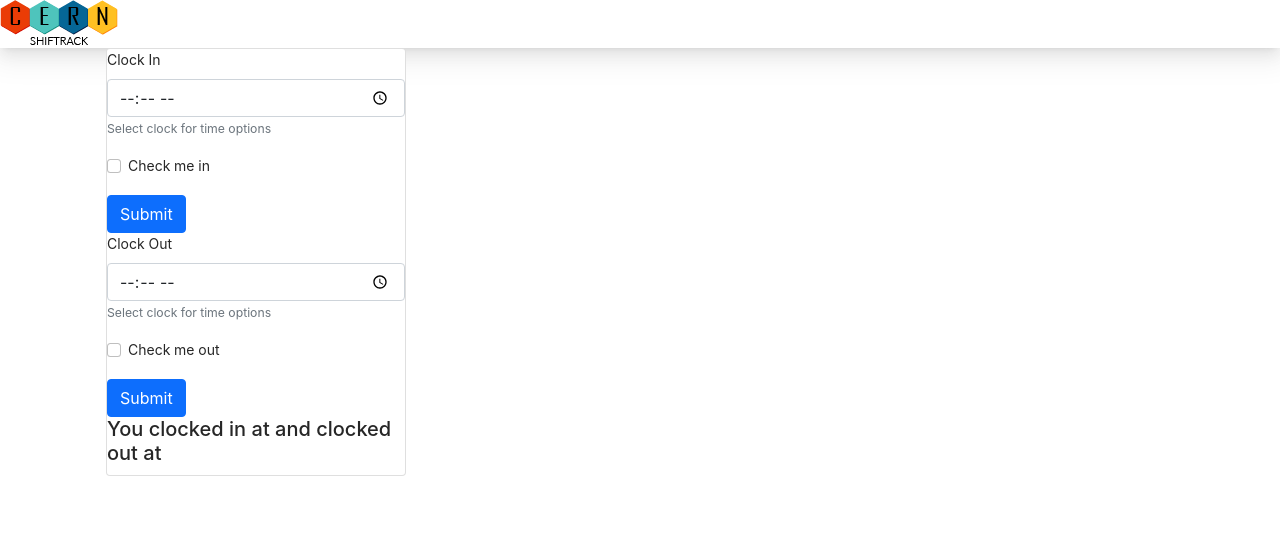
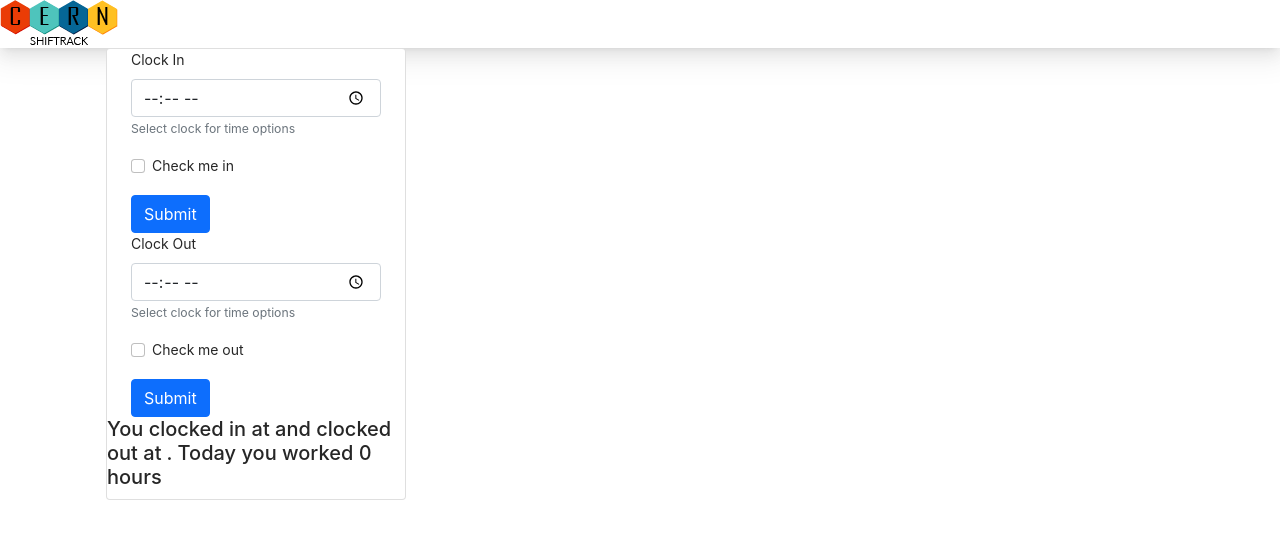
Before and after one commit to ElcinKoyuncu/CERN_Shiftrack, a React (Create React App) app in the folder client/: page /clock in a window 1280 px wide. Shown: the top 536 px of the page. Built offline with nearby package versions, Linux system fonts and the light colour scheme.

Commit message:
robs updates

```diff
--- a/client/src/Components/Clock/clock.js
+++ b/client/src/Components/Clock/clock.js
@@ -1,4 +1,5 @@
 // import './App.css';
+import 'bootstrap/dist/css/bootstrap.min.css';
 import Container from 'react-bootstrap/Container';
 import Col from 'react-bootstrap/Container';
 import Row from 'react-bootstrap/Container';
@@ -6,7 +7,6 @@ import Card from 'react-bootstrap/Card';
 import Button from 'react-bootstrap/Button';
 import Form from 'react-bootstrap/Form';
 import React, { useState } from 'react';
-// import './index.css';
 
 function Clock() {
 
@@ -32,13 +32,20 @@ function Clock() {
 
   };
 
+//   const d1 = formData.clockin; //"now"
+//   const d2 = formData.clockout;  // some date
+//   const diff = Math.abs(d2-d1);  // difference in milliseconds
+
   return (
+
     <Container>
         <Row className="justify-content-md-center">
             <Col>
                 <Card class="clockIn" title="Start of Day" style={{ width: 300 }}>
 
                 <Form onSubmit={handleSubmit}>
+                    <Row>
+                        <Col>
                             <Form.Group className="mb-3" controlId="formBasicEmail">
                                 <Form.Label>Clock In</Form.Label>
                                 <Form.Control type="time" placeholder="Enter HH:MM" name="clockin" onChange={handleChange}/>
@@ -52,6 +59,10 @@ function Clock() {
                             <Button variant="primary" type="submit">
                                 Submit
                             </Button>
+                        </Col>
+                    </Row>
+                    <Row>
+                        <Col>
                             <Form.Group className="mb-3" controlId="formBasicEmail">
                                 <Form.Label>Clock Out</Form.Label>
                                 <Form.Control type="time" placeholder="Enter HH:MM" name="clockout" onChange={handleChange} />
@@ -65,8 +76,10 @@ function Clock() {
                             <Button variant="primary" type="submit">
                                 Submit
                             </Button>
+                        </Col>
+                    </Row>
                 </Form>
-                <h5>You clocked in at {formData.clockin} and clocked out at {formData.clockout}</h5>
+                <h5>You clocked in at {formData.clockin} and clocked out at {formData.clockout}. Today you worked { Math.abs(formData.clockin-formData.clockout)} hours</h5>
                 </Card>
 
             </Col>
```
Lines whose indentation alone changed are shown as unchanged.
